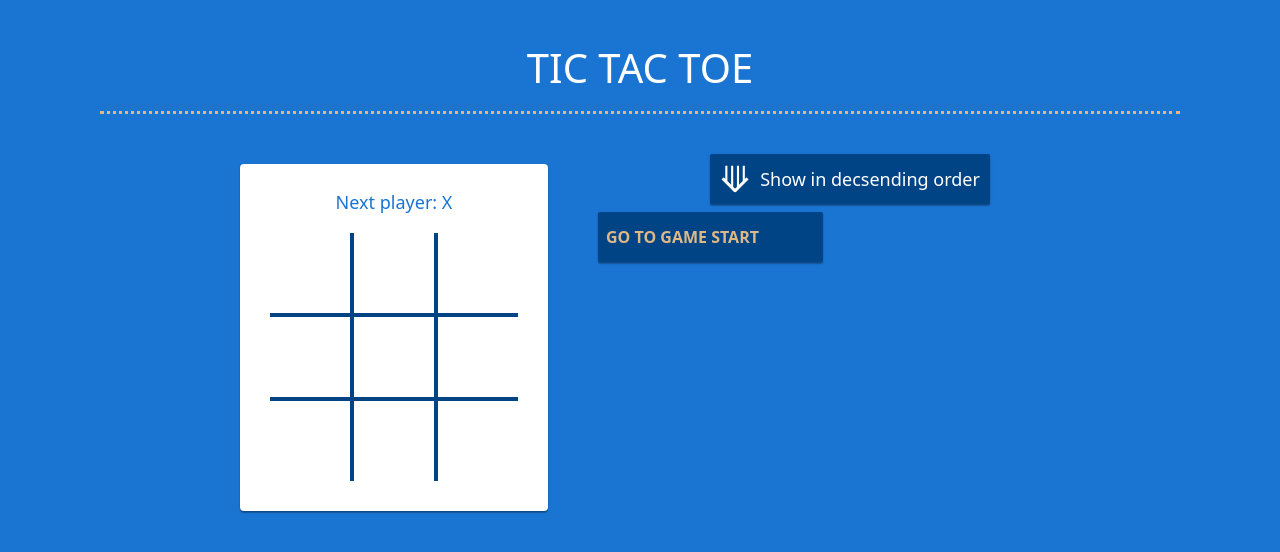
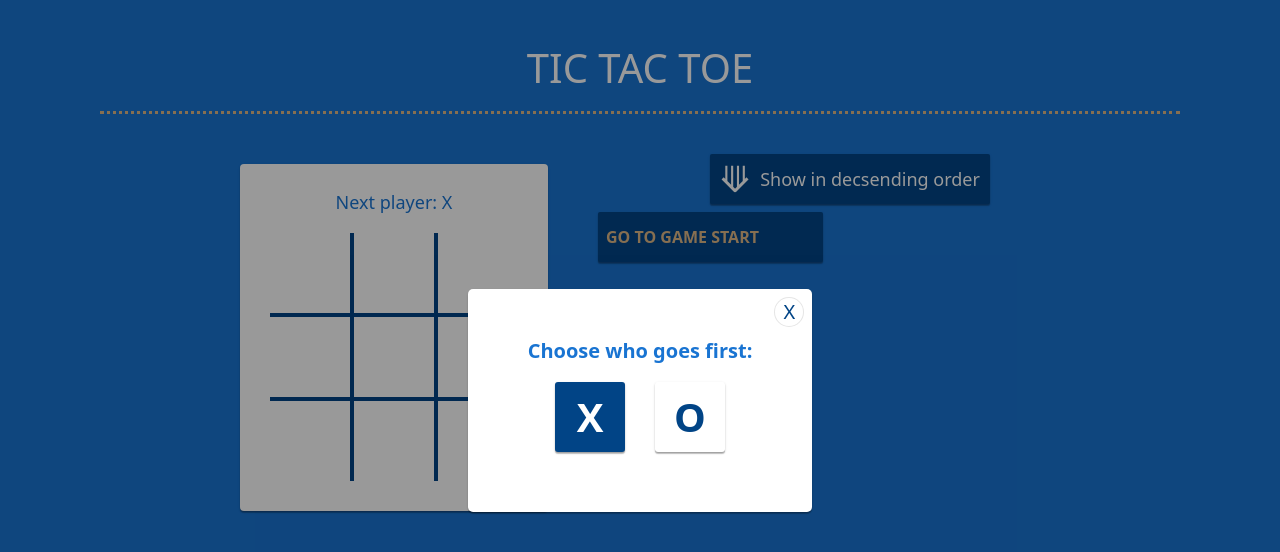
Before and after one commit to Knirta/tic-tac-toe, a React (Create React App) app: page / in a window 1280 px wide. Shown: the top 552 px of the page. Built offline with nearby package versions, Linux system fonts and the light colour scheme.

Commit message:
add modal window for choosing player

```diff
--- a/src/components/Game/Game.jsx
+++ b/src/components/Game/Game.jsx
@@ -1,6 +1,7 @@
 import React from 'react';
 import { SwitchTransition, CSSTransition } from 'react-transition-group';
 import Board from '../Board';
+import Modal from '../Modal';
 import { calculateWinner, calculateCurrentPosition } from '../../helpers/helpers'
 import './Game.scss';
 
@@ -12,6 +13,7 @@ class Game extends React.Component {
                 cells: Array(9).fill(null),
                 position: null,
             }],
+            isXFirst: true,
             isXNext: true,
             stepNumber: 0,
             isAscending: true,
@@ -43,13 +45,20 @@ class Game extends React.Component {
     jumpTo(step) {
         this.setState({
             stepNumber: step,
-            isXNext: (step % 2 === 0),
+            isXNext: this.state.isXFirst ? (step % 2 === 0) : (step % 2 === 1),
         });
     }
 
     toggleOrder() {
         this.setState({
             isAscending: !this.state.isAscending,
+        });
+    }
+
+    handleChange(e) {
+        this.setState({
+            isXNext: JSON.parse(e.target.value),
+            isXFirst: JSON.parse(e.target.value),
         });
     }
 
@@ -141,6 +150,7 @@ class Game extends React.Component {
                     </button>
                     <ul className='moves'>{orderedMoves}</ul>
                 </div>
+                <Modal onChange={e => this.handleChange(e)}/>
             </div>
         );
     }
--- /dev/null
+++ b/src/components/Modal/Modal.jsx
@@ -0,0 +1,34 @@
+import { useState, useEffect } from "react";
+import './Modal.scss';
+
+const Modal = ({ checked, onChange }) => {
+    const [isOpen, setIsOpen] = useState(true);
+
+    useEffect(() => {
+        document.body.classList.add('modal-open');
+    }, []);
+
+    const onClick = () => {
+        setIsOpen(false);
+        document.body.classList.remove('modal-open');
+    }
+
+    return (
+        isOpen &&
+        <div className='backdrop'>
+            <div className='modal'>
+                <button className='modal-close' onClick={onClick}>X</button>
+                <p>Choose who goes first:</p>
+                <div className='modal-choice'>
+                    <input type="radio" name="player" id="x" value={true} defaultChecked onChange={onChange}/>
+                    <label htmlFor="x">X</label>
+                    <input type="radio" name="player" id="o" value={false} onChange={onChange} />
+                    <label htmlFor="o">O</label>
+                </div>
+            </div>
+        </div>
+
+    );
+};
+
+export default Modal;
--- /dev/null
+++ b/src/components/Modal/Modal.scss
@@ -0,0 +1,68 @@
+.backdrop {
+    display: flex;
+    justify-content: center;
+    align-items: center;
+    position: fixed;
+    top: 0;
+    left: 0;
+    width: 100%;
+    height: 100%;
+    background-color: rgba(0, 0, 0, 0.4);
+}
+
+.modal {
+    display: flex;
+    justify-content: center;
+    align-items: center;
+    flex-direction: column;
+    position: relative;
+    padding: 30px 60px 60px;
+    font-size: 20px;
+    font-weight: 600;
+    border-radius: 5px;
+    color: rgb(25, 116, 210);
+    background-color: rgb(255, 255, 255);
+    box-shadow: 0px 1px 3px rgb(0 0 0 / 12%), 0px 1px 1px rgb(0 0 0 / 14%), 0px 2px 1px rgb(0 0 0 / 20%);
+}
+
+.modal-choice {
+    width: 170px;
+    display: flex;
+    justify-content: space-between;
+}
+
+.modal-choice input[type="radio"] {
+    display: none;
+}
+
+.modal-choice label {
+    width: 70px;
+    height: 70px;
+    display: flex;
+    justify-content: center;
+    align-items: center;
+    font-size: 40px;
+    color: rgb(1, 68, 134);
+    border-radius: 3px;
+    box-shadow: 0px 1px 3px rgb(0 0 0 / 12%), 0px 1px 1px rgb(0 0 0 / 14%), 0px 2px 1px rgb(0 0 0 / 20%);
+}
+
+.modal-choice input[type="radio"]:checked + label {
+    color: rgb(255, 255, 255);
+    background-color: rgb(1, 68, 134);
+}
+
+.modal-close {
+    position: absolute;
+    top: 8px;
+    right: 8px;
+    width: 30px;
+    height: 30px;
+    display: flex;
+    justify-content: center;
+    align-items: center;
+    border-radius: 50%;
+    border: 1px solid rgba(0, 0, 0, 0.1);
+    background:rgb(255, 255, 255);
+    color:  rgb(1, 68, 134);
+}
--- /dev/null
+++ b/src/components/Modal/index.js
@@ -0,0 +1 @@
+export { default } from './Modal';
--- a/src/index.scss
+++ b/src/index.scss
@@ -1,6 +1,10 @@
 body {
     color: rgb(255, 255, 255);
     font-size: 16px;
+}
+
+body.modal-open {
+    overflow: hidden;
 }
 
 ol, ul {
```
